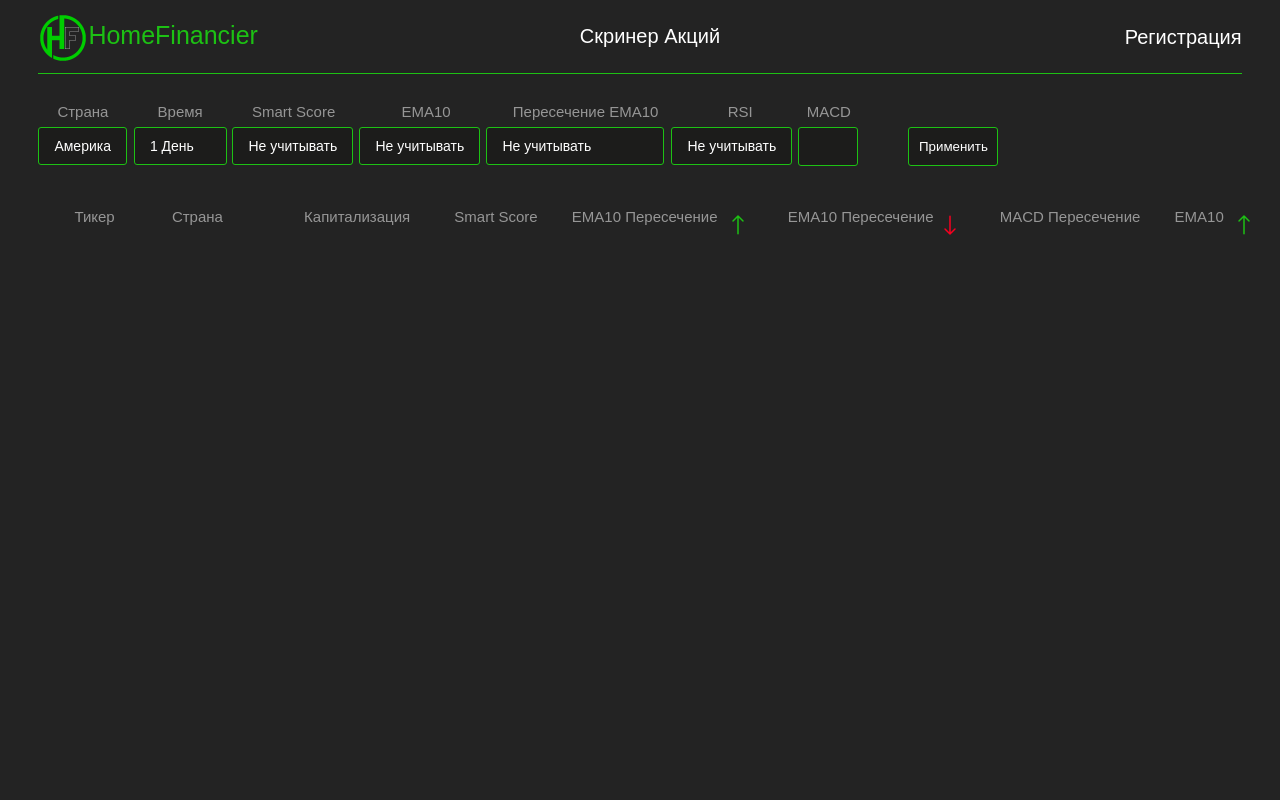
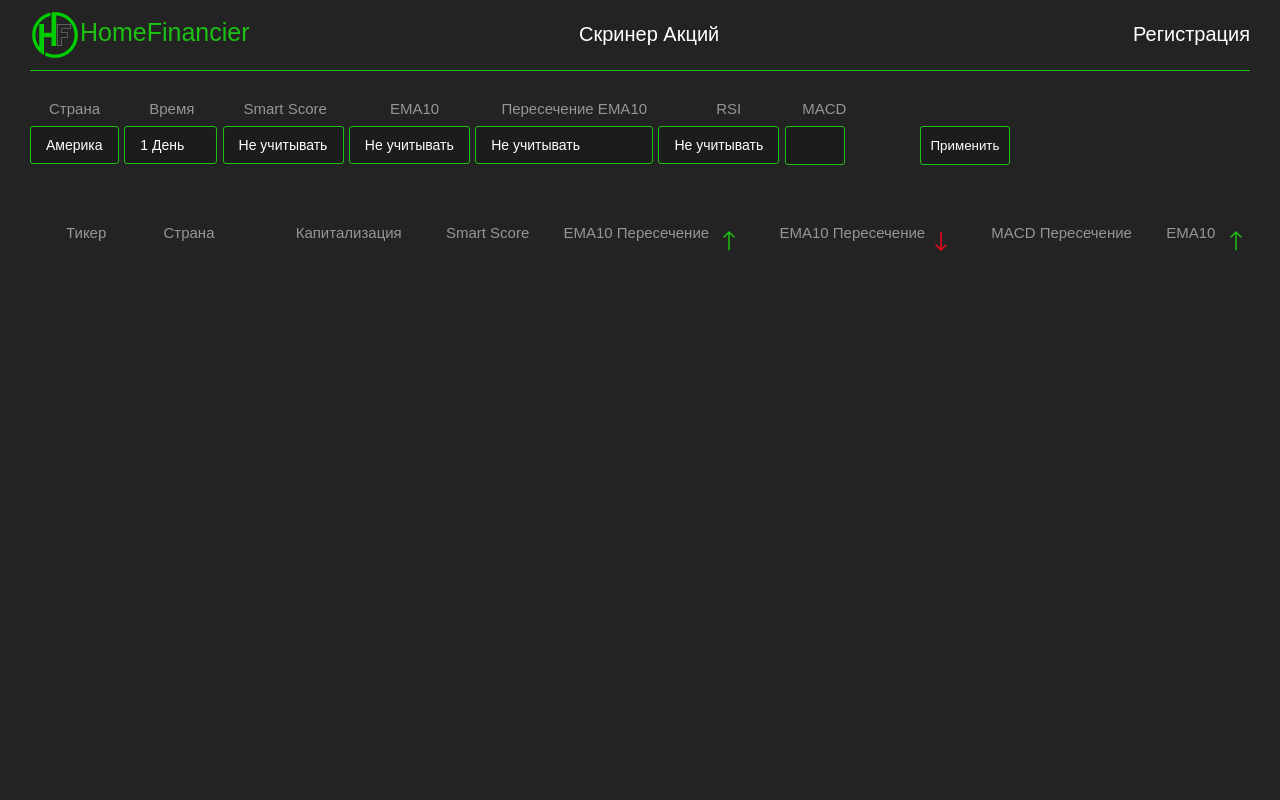
Before and after one commit to PyRasta/homefinancier, a Django app: page /screener in a window 1280 px wide; the page is wider, and only the part inside the window is pictured. Run offline with Django 4.2, Linux system fonts and the light colour scheme.

Commit message:
fix verstka

```diff
--- a/requirements.txt
+++ b/requirements.txt
@@ -9,3 +9,4 @@ requests==2.28.1
 sqlparse==0.4.2
 tradingview-ta==3.2.10
 urllib3==1.26.10
+gunicorn==20.1.0
--- a/stocks_screener/main/static/main/css/main.css
+++ b/stocks_screener/main/static/main/css/main.css
@@ -46,9 +46,9 @@ body{
     background-color: #232323;
     color: white;
     font-size: 19px;
-    padding-left: 3%;
-    padding-right: 3%;
-    padding-top: 1%;
+    padding-left: 30px;
+    padding-right: 30px;
+    padding-top: 10px;
 }
 header{
     display: table;
--- a/stocks_screener/screener/static/screener/css/screener.css
+++ b/stocks_screener/screener/static/screener/css/screener.css
@@ -1,5 +1,5 @@
 .naming{
-    margin-bottom: 0.7%;
+    margin-bottom: 10px;
     font-size: 15px;
     color: #969696;
     width: 800px;
@@ -9,7 +9,7 @@
 }
 
 .country_selection{
-    position: absolute;
+    display: inline-block;
 }
 .country_selection select{
     cursor: pointer;
@@ -27,8 +27,7 @@
     margin-left: 45px;
 }
 .timeframe_selection{
-    position: absolute;
-    margin-left: 95.5px;
+    display: inline-block;
 }
 .timeframe_selection select{
     cursor: pointer;
@@ -46,8 +45,7 @@
     margin-left: 45px;
 }
 .smart_score_selection{
-    position: absolute;
-    margin-left: 194px;
+    display: inline-block;
 }
 .smart_score_selection select{
     cursor: pointer;
@@ -62,11 +60,10 @@
     color: white;
 }
 .ema10{
-    margin-left: 62px;
+    margin-left: 59px;
 }
 .ema10_selection{
-    position: absolute;
-    margin-left: 321px;
+    display: inline-block;
 }
 .ema10_selection select{
     cursor: pointer;
@@ -84,8 +81,7 @@
     margin-left: 58px;
 }
 .ema10_intersection_selection{
-    position: absolute;
-    margin-left: 448px;
+    display: inline-block;
 }
 .ema10_intersection_selection select{
     cursor: pointer;
@@ -103,8 +99,7 @@
     margin-left: 65px;
 }
 .rsi_selection{
-    position: absolute;
-    margin-left: 633px;
+    display: inline-block;
 }
 .rsi_selection select{
     cursor: pointer;
@@ -120,53 +115,57 @@
 }
 .macd_intersection{
    position: absolute;
-   margin-left: 54px;
+   margin-left: 61px;
 }
 .macd{
-   position: absolute;
-   margin-left: 760px;
+   display: inline-block;
+   position: relative;
 }
 #macd{
-    webkit-appearance: none;
+    -webkit-appearance: none;
     appearance: none;
-    position: absolute
+    position: absolute;
+}
+.macd_label{
+    cursor: pointer;
 }
 .macd_label:before{
-    content: '';
-    display: inline-block;
+    content: "";
+    display: block;
     width: 60px;
     height: 39px;
-    border: 1px solid #1DC114;
+    border: 1.5px solid #1DC114;
+    border-radius: 3px;
     background: #1c1c1b;
-    border-radius: 3px;
-    cursor: pointer;
+
     position: absolute;
-    top: 0;
+    top: -24px;
     left: 0;
     z-index: 1;
 }
 .macd_label:after{
-    content: '';
-    display:inline-block;
-    width:25px;
-    height:25px;
-
+    content: "";
+    display: block;
+    width: 25px;
+    height: 25px;
     background: url('/static/screener/img/checked.png') no-repeat;
     background-size: 25px 25px;
     opacity: 0;
+
     position: absolute;
-    margin-left: 18px;
-    margin-top: 6px;
-     z-index: 2;
+    top: -17px;
+    left: 18px;
+    z-index: 2;
+
     transition: opacity .1s linear;
+
 }
 #macd:checked + .macd_label:after{
     opacity: 1;
 }
-
 .button{
-    position: absolute;
-    margin-left: 870px;
+    display: inline-block;
+    margin-left: 130px;
 }
 #select_country_btn{
     width: 90px;
@@ -182,7 +181,7 @@
 .title_patterns{
     color: #969696;
     font-size: 15px;
-    margin-top: 90px;
+    margin-top: 60px;
     margin-left: 29px;
     width: 1700px;
 }
@@ -223,14 +222,14 @@
     margin-left: 30px;
 }
 #stocks_list{
-    margin-top: 1.5%;
+    margin-top: 20px;
     border-left: 2px solid #1DC114;
     border-right: 2px solid #1DC114;
     width: 1700px;
 }
 .stocks_list{
     margin-left: 25px;
-    margin-bottom: 2%;
+    margin-bottom: 20px;
     padding-top: 10px;
     width: 1600px;
     height: 50px;
--- a/stocks_screener/stocks_screener/config.py
+++ b/stocks_screener/stocks_screener/config.py
@@ -1,4 +1,5 @@
 TELEGRAM_BOT_NAME = 'HomeFinancier_bot'
 TELEGRAM_BOT_TOKEN = '5380821797:AAFj6tmQlic6bDT6Q7TSoii3o_lPomHUwfU'
 TELEGRAM_LOGIN_REDIRECT_URL = 'https://kqmxkdqitb.localtunnel.me/'
-SECRET_KEY	= 'django-insecure-hs)^v!5&w@+@!gvp&&w32)$3&fb&g&yq5g4vn@+=5r9#)^%!u'
+SECRET_KEY = 'django-insecure-hs)^v!5&w@+@!gvp&&w32)$3&fb&g&yq5g4vn@+=5r9#)^%!u'
+DEBUG = True
--- a/stocks_screener/stocks_screener/settings.py
+++ b/stocks_screener/stocks_screener/settings.py
@@ -25,7 +25,7 @@ BASE_DIR = Path(__file__).resolve().parent.parent
 SECRET_KEY = config.SECRET_KEY
 
 # SECURITY WARNING: don't run with debug turned on in production!
-DEBUG = True
+DEBUG = config.DEBUG
 
 ALLOWED_HOSTS = [
     'homefinancier.ru',
@@ -128,6 +128,7 @@ USE_TZ = True
 # https://docs.djangoproject.com/en/4.0/howto/static-files/
 
 STATIC_URL = '/static/'
+STATIC_ROOT = os.path.join(BASE_DIR, 'static/')
 STATICFILES_ROOT = [
     os.path.join(BASE_DIR, "static"),
 ]
```
Also changed, not shown: stocks_screener/db.sqlite3, 2 other files.
